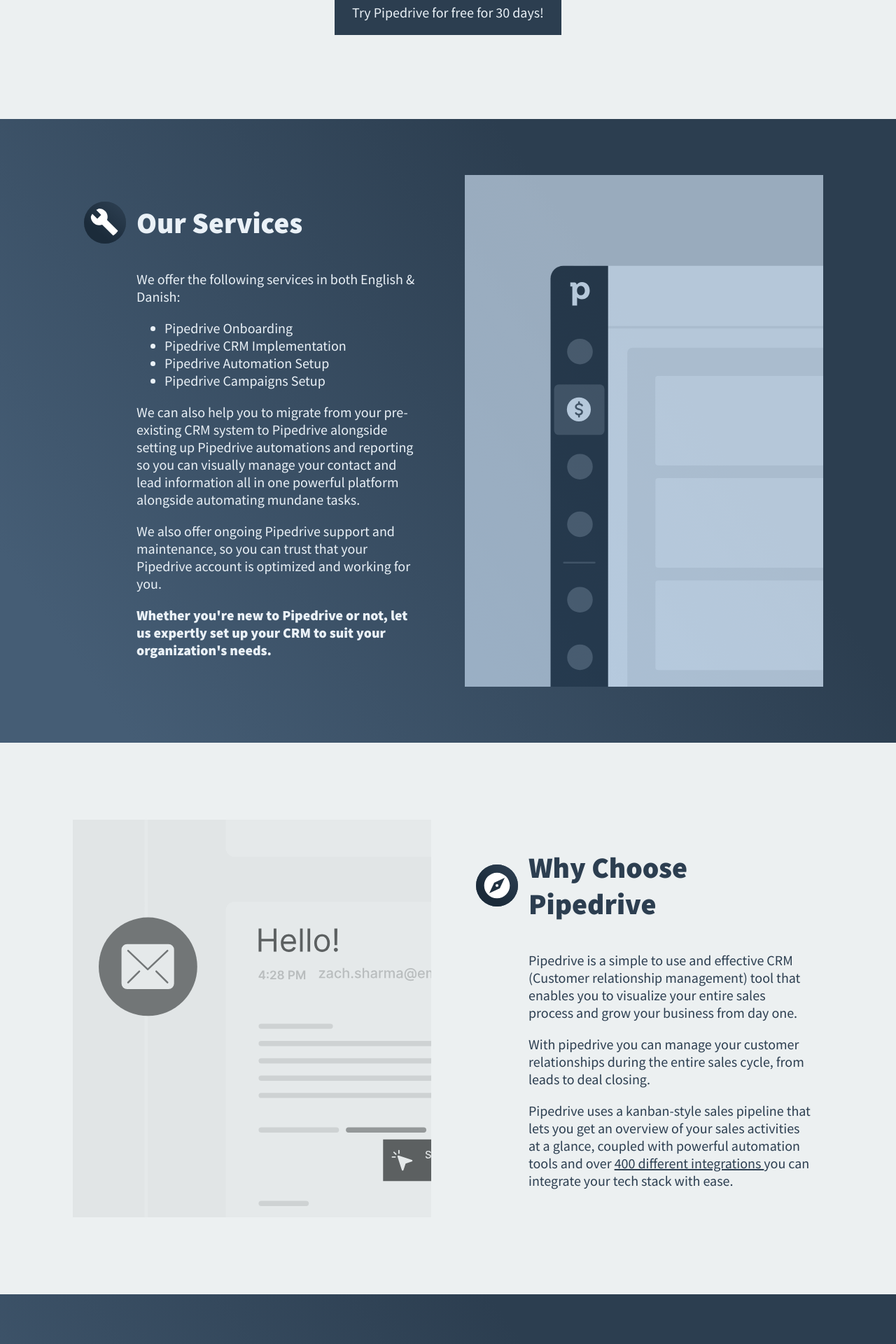
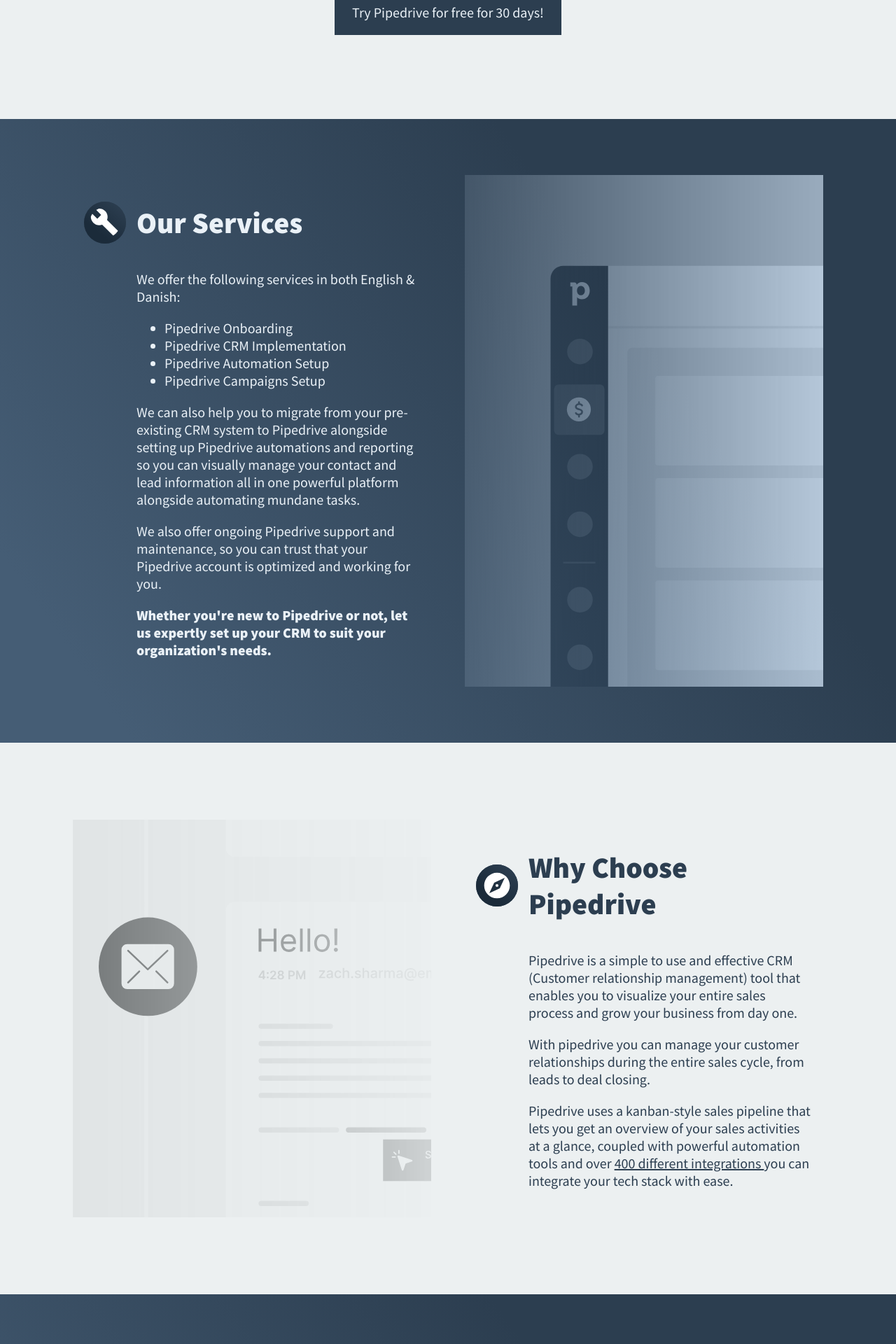
Before and after one commit to derangeddk/deranged.dk, a Jekyll site: the page built from _services/pipedrive.html, in a window 1280 px wide. Shown: the part 675-2595 px from the top of the page at 70% size. Built offline with Jekyll 4.4.1, drawn with Linux system fonts in a browser that asks for light colours; comment, search, counter and statistics services are not loaded.

Commit message:
Added side gradients to decorative images in servies

```diff
--- a/_layouts/services.html
+++ b/_layouts/services.html
@@ -154,6 +154,28 @@
     opacity: 0.8;
     filter: contrast(0.8);
     mix-blend-mode: color-burn;
+    mask-image: linear-gradient(
+      to left,
+      rgba(0, 0, 0, 0.2) 0%,
+      rgba(0, 0, 0, 1) 100%
+    );
+    -webkit-mask-image: linear-gradient(
+      to left,
+      rgba(0, 0, 0, 0.2) 0%,
+      rgba(0, 0, 0, 1) 100%
+    );
+  }
+  .flex-row:not(.top):nth-last-child(even) img.side-image {
+    mask-image: linear-gradient(
+      to right,
+      rgba(0, 0, 0, 0.2) 0%,
+      rgba(0, 0, 0, 1) 100%
+    );
+    -webkit-mask-image: linear-gradient(
+      to right,
+      rgba(0, 0, 0, 0.2) 0%,
+      rgba(0, 0, 0, 1) 100%
+    );
   }
   .flex-row:not(.top):nth-last-child(even) img.side-image:not(.screenshot) {
     mix-blend-mode: color-dodge;
```
